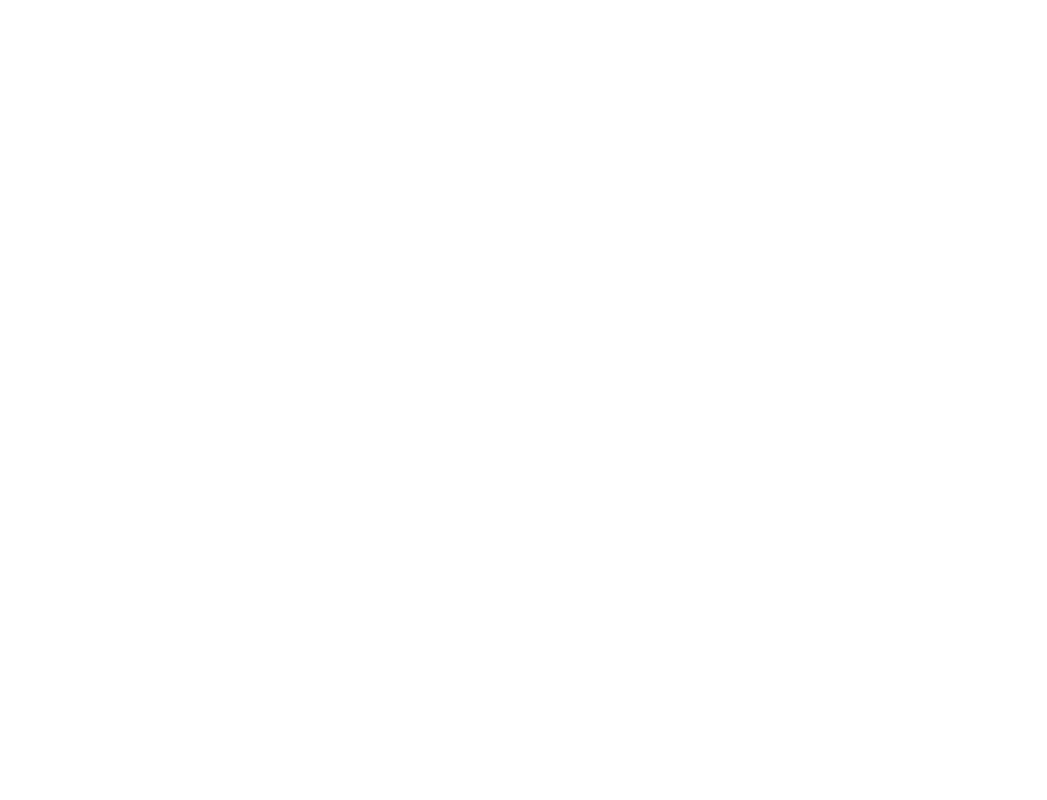
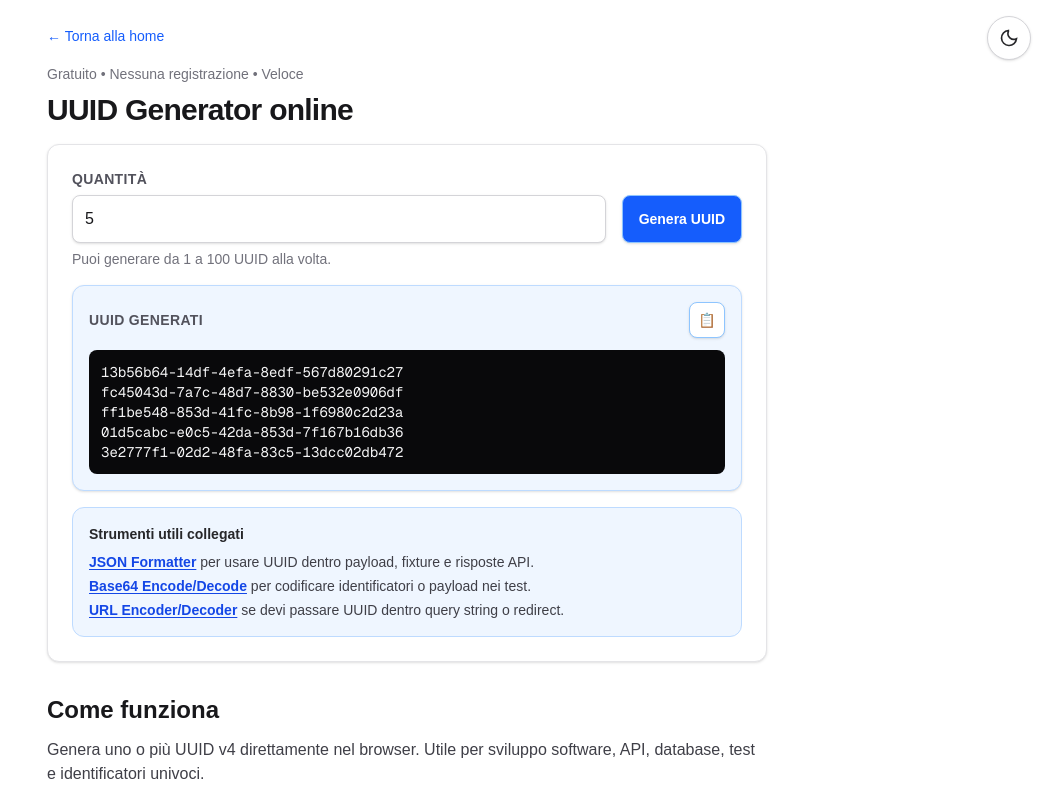
Before and after one commit to elpablo/calcolafacile, a Next.js app: page /it/uuid-generator in a window 1280 px wide. Before the commit this address had no page. Shown: the top 800 px of the page, without its empty margins (233-1280 px from the left). Built offline with nearby package versions, Linux system fonts and the light colour scheme.

Commit message:
Add UUID Generator tool with UI and functionality, and update metadata and sitemap

```diff
--- a/src/app/it/page.js
+++ b/src/app/it/page.js
@@ -3,7 +3,7 @@
 export const metadata = {
     title: "Calcolatori online semplici, gratuiti e veloci",
     description:
-        "Strumenti pratici per calcolare IVA, percentuali, margine, markup, stipendio netto, conversioni di unità e utility per sviluppatori come JWT, JSON, Base64, timestamp, URL encoding e token LLM.",
+        "Strumenti pratici per calcolare IVA, percentuali, margine, markup, stipendio netto, conversioni di unità e utility per sviluppatori come JWT, JSON, Base64, timestamp, URL encoding, UUID e token LLM.",
     alternates: {
         canonical: "https://calcolafacile.org/it",
     },
@@ -83,6 +83,12 @@
         description:
             "Codifica e decodifica URL per query string, API e redirect.",
     },
+    {
+        href: "/it/uuid-generator",
+        title: "UUID Generator",
+        description:
+            "Genera UUID v4 per API, database, test e sviluppo software.",
+    },
 ];
 
 export default function Home() {
@@ -148,7 +154,7 @@
                     risolvere calcoli quotidiani in modo rapido: calcoli fiscali,
                     percentuali, margini, sconti, stipendio netto, conversioni
                     di unità di misura e piccole utility per sviluppatori, API e AI,
-                    come JWT, JSON, Base64, timestamp e URL encoding.
+                    come JWT, JSON, Base64, timestamp, URL encoding e UUID.
                     Ogni pagina offre spiegazioni semplici, esempi e risultati
                     immediati direttamente nel browser.
                 </p>
--- /dev/null
+++ b/src/app/it/uuid-generator/UuidGenerator.js
@@ -0,0 +1,121 @@
+"use client";
+
+import { useMemo, useState } from "react";
+import ToolLayout, { ResultBox } from "@/components/ToolLayout";
+
+const labelClass =
+    "mb-1.5 block text-sm font-semibold uppercase tracking-wide text-zinc-600 dark:text-zinc-300";
+
+const inputClass =
+    "h-12 w-full rounded-lg border border-zinc-300 bg-white px-3 text-base font-medium text-zinc-900 shadow-sm placeholder:text-zinc-400 focus:border-blue-500 focus:outline-none focus:ring-2 focus:ring-blue-500/20 dark:border-zinc-700 dark:bg-zinc-900 dark:text-zinc-100 dark:placeholder:text-zinc-500 dark:focus:border-blue-400";
+
+function generateUuidV4() {
+    if (globalThis.crypto?.randomUUID) {
+        return globalThis.crypto.randomUUID();
+    }
+
+    return "xxxxxxxx-xxxx-4xxx-yxxx-xxxxxxxxxxxx".replace(/[xy]/g, (char) => {
+        const random = Math.floor(Math.random() * 16);
+        const value = char === "x" ? random : (random & 0x3) | 0x8;
+        return value.toString(16);
+    });
+}
+
+function normalizeQuantity(value) {
+    const parsed = Number.parseInt(value, 10);
+
+    if (Number.isNaN(parsed)) {
+        return 1;
+    }
+
+    return Math.min(Math.max(parsed, 1), 100);
+}
+
+export default function UuidGenerator() {
+    const [quantity, setQuantity] = useState(5);
+    const [uuids, setUuids] = useState(() => Array.from({ length: 5 }, generateUuidV4));
+
+    const normalizedQuantity = useMemo(() => normalizeQuantity(quantity), [quantity]);
+    const copyText = uuids.join("\n");
+
+    const generate = () => {
+        setUuids(Array.from({ length: normalizedQuantity }, generateUuidV4));
+    };
+
+    return (
+        <ToolLayout
+            title="UUID Generator online"
+            currentPath="/it/uuid-generator"
+            contextualTools={[
+                {
+                    href: "/it/json-formatter",
+                    title: "JSON Formatter",
+                    description: "per usare UUID dentro payload, fixture e risposte API.",
+                },
+                {
+                    href: "/it/base64-tool",
+                    title: "Base64 Encode/Decode",
+                    description: "per codificare identificatori o payload nei test.",
+                },
+                {
+                    href: "/it/url-encoder-decoder",
+                    title: "URL Encoder/Decoder",
+                    description: "se devi passare UUID dentro query string o redirect.",
+                },
+            ]}
+            description="Genera uno o più UUID v4 direttamente nel browser. Utile per sviluppo software, API, database, test e identificatori univoci."
+            faq={
+                <>
+                    <h3 className="font-semibold">Che cos&apos;è un UUID?</h3>
+                    <p>
+                        Un UUID è un identificatore univoco usato spesso in database, API, sistemi distribuiti e test software.
+                    </p>
+
+                    <h3 className="mt-2 font-semibold">Gli UUID vengono generati su server?</h3>
+                    <p>
+                        No. Gli UUID vengono generati localmente nel browser e non vengono inviati a server esterni.
+                    </p>
+
+                    <h3 className="mt-2 font-semibold">Che versione genera questo tool?</h3>
+                    <p>
+                        Questo strumento genera UUID v4, basati su valori casuali.
+                    </p>
+                </>
+            }
+        >
+            <div className="mb-4">
+                <div className="grid gap-4 sm:grid-cols-[1fr_auto] sm:items-end">
+                    <div>
+                        <label className={labelClass}>Quantità</label>
+                        <input
+                            type="number"
+                            min="1"
+                            max="100"
+                            step="1"
+                            value={quantity}
+                            onChange={(event) => setQuantity(event.target.value)}
+                            className={inputClass}
+                            placeholder="Es. 5"
+                        />
+                    </div>
+                    <button
+                        type="button"
+                        onClick={generate}
+                        className="h-12 rounded-lg border border-blue-300 bg-blue-600 px-4 text-sm font-semibold text-white shadow-sm transition hover:bg-blue-700 active:scale-95 dark:border-blue-700 dark:bg-blue-700 dark:hover:bg-blue-600"
+                    >
+                        Genera UUID
+                    </button>
+                </div>
+                <p className="mt-1.5 text-sm text-zinc-500 dark:text-zinc-400">
+                    Puoi generare da 1 a 100 UUID alla volta.
+                </p>
+            </div>
+
+            <ResultBox copyText={copyText} label={uuids.length === 1 ? "UUID generato" : "UUID generati"}>
+                <pre className="max-w-full overflow-hidden whitespace-pre-wrap break-all rounded-lg bg-zinc-950 p-3 text-sm text-zinc-100">
+                    {copyText}
+                </pre>
+            </ResultBox>
+        </ToolLayout>
+    );
+}
--- /dev/null
+++ b/src/app/it/uuid-generator/page.js
@@ -0,0 +1,16 @@
+
+
+import UuidGenerator from "./UuidGenerator";
+
+export const metadata = {
+    title: "UUID Generator online",
+    description:
+        "Genera UUID v4 online direttamente nel browser. Utile per sviluppo software, API, database, test e identificatori univoci senza inviare dati a server esterni.",
+    alternates: {
+        canonical: "https://calcolafacile.org/it/uuid-generator",
+    },
+};
+
+export default function UuidGeneratorPage() {
+    return <UuidGenerator />;
+}
--- a/src/app/sitemap.js
+++ b/src/app/sitemap.js
@@ -21,6 +21,7 @@
         "/it/base64-tool",
         "/it/timestamp-converter",
         "/it/url-encoder-decoder",
+        "/it/uuid-generator",
     ];
 
     const conversionRoutes = conversions.map(
--- a/src/components/ToolLayout.js
+++ b/src/components/ToolLayout.js
@@ -69,6 +69,11 @@
         href: "/it/url-encoder-decoder",
         title: "URL Encoder/Decoder",
         description: "Codifica e decodifica URL per query string, API e redirect.",
+    },
+    {
+        href: "/it/uuid-generator",
+        title: "UUID Generator",
+        description: "Genera UUID v4 per API, database, test e sviluppo software.",
     },
 ];
 
```
